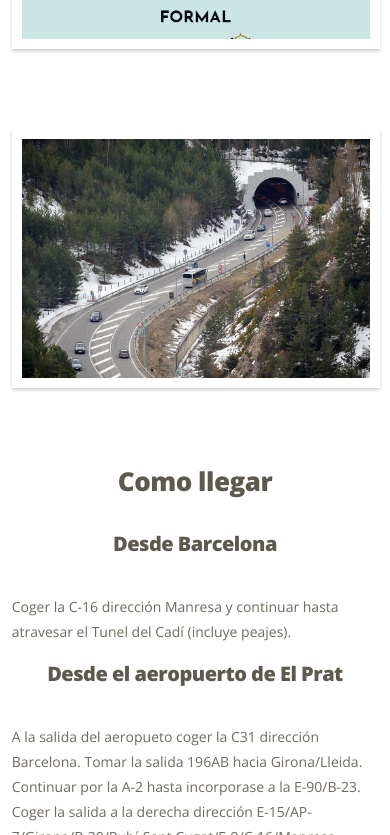
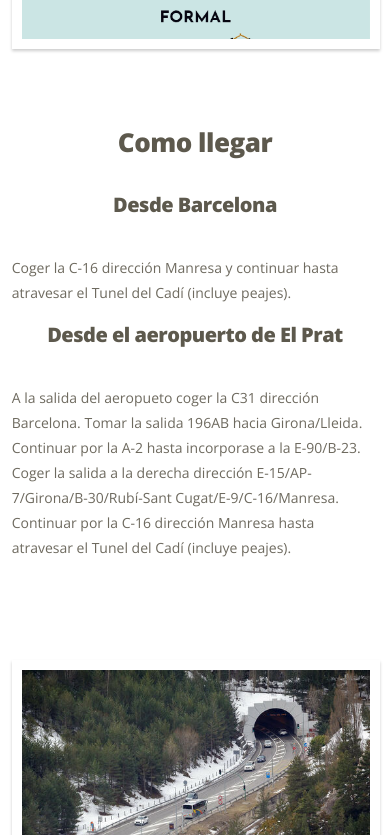
Before and after one commit to pearpages/wedding, a React (Create React App) app: page /wedding in a window 390 px wide. Shown: the part 2209-3044 px from the top of the page. Built offline with nearby package versions, Linux system fonts and the light colour scheme; no server answers; a web font is replaced by a local one.

Commit message:
fix: wedding layout

```diff
--- a/src/pages/Wedding/Wedding.scss
+++ b/src/pages/Wedding/Wedding.scss
@@ -18,7 +18,8 @@
   .row {
     flex-direction: column-reverse;
   }
-  .row:nth-child(2) {
+  .row:nth-child(2),
+  .row:nth-child(4) {
     flex-direction: column;
   }
 }
```
